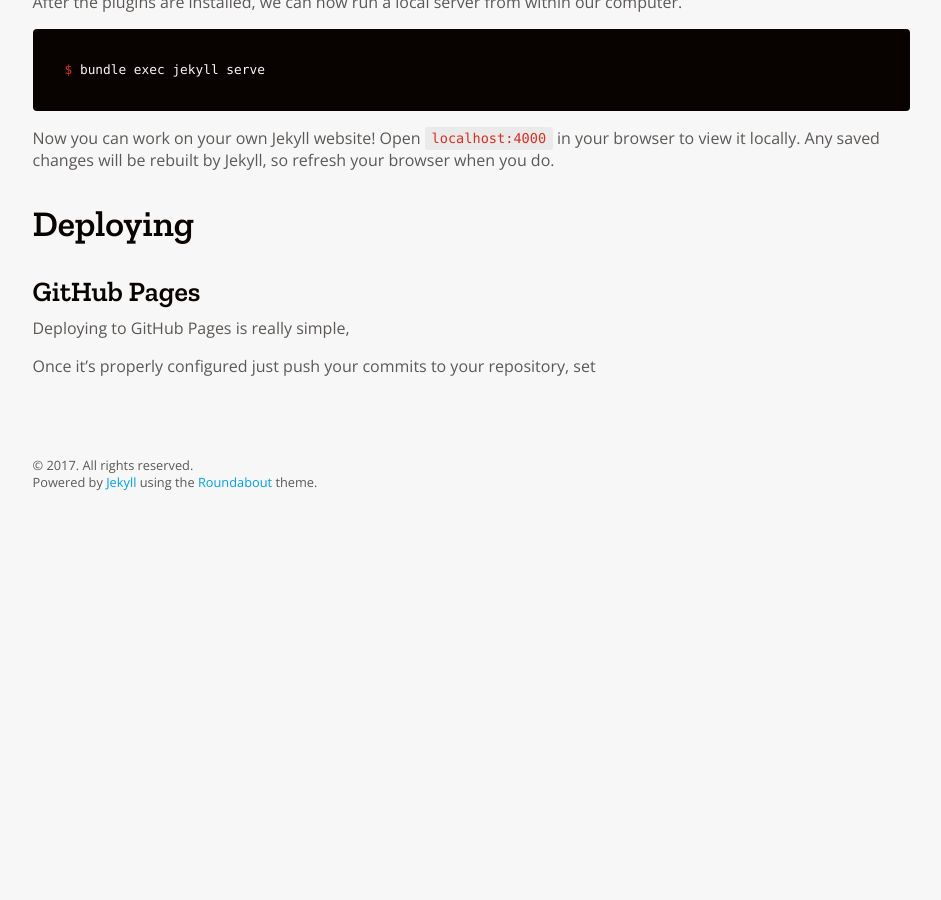
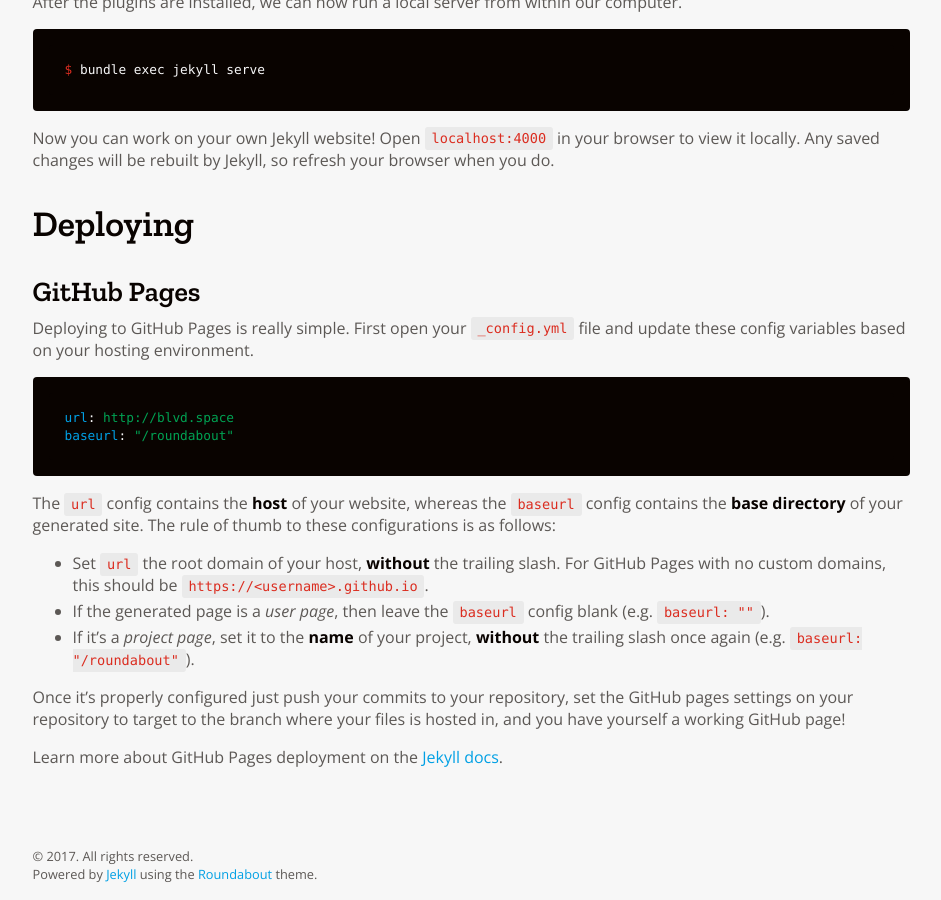
Before and after one commit to blvdgroup/roundabout, a Jekyll site: the page built from get-started.md, in a window 1280 px wide and 900 px high, scrolled down 813 px. Shown: the whole window, without its empty margins (169-1110 px from the left). Built offline with Jekyll 4.4.1, drawn with Linux system fonts in a browser that asks for light colours; before the commit the page ends 1321 px from its top, so only the background shows below that.

Commit message:
:books: readme/getting started guide + contributing guide…

````diff
--- a/get-started.md
+++ b/get-started.md
@@ -41,6 +41,19 @@
 
 ### GitHub Pages
 
-Deploying to GitHub Pages is really simple,
+Deploying to GitHub Pages is really simple. First open your `_config.yml` file and update these config variables based on your hosting environment.
 
-Once it's properly configured just push your commits to your repository, set
+```yml
+url: http://blvd.space
+baseurl: "/roundabout"
+```
+
+The `url` config contains the **host** of your website, whereas the `baseurl` config contains the **base directory** of your generated site. The rule of thumb to these configurations is as follows:
+
+* Set `url` the root domain of your host, **without** the trailing slash. For GitHub Pages with no custom domains, this should be `https://<username>.github.io`.
+* If the generated page is a *user page*, then leave the `baseurl` config blank (e.g. `baseurl: ""`).
+* If it's a *project page*, set it to the **name** of your project, **without** the trailing slash once again (e.g. `baseurl: "/roundabout"`).
+
+Once it's properly configured just push your commits to your repository, set the GitHub pages settings on your repository to target to the branch where your files is hosted in, and you have yourself a working GitHub page!
+
+Learn more about GitHub Pages deployment on the [Jekyll docs](https://jekyllrb.com/docs/github-pages/){:target="_blank"}.
--- a/package.json
+++ b/package.json
@@ -4,6 +4,7 @@
   "description": "Minimalist, customizable Jekyll theme.",
   "main": "index.js",
   "scripts": {
+    "commit": "git-cz",
     "test": "echo \"Error: no test specified\" && exit 1"
   },
   "repository": {
````
Also changed, not shown: README.md.
